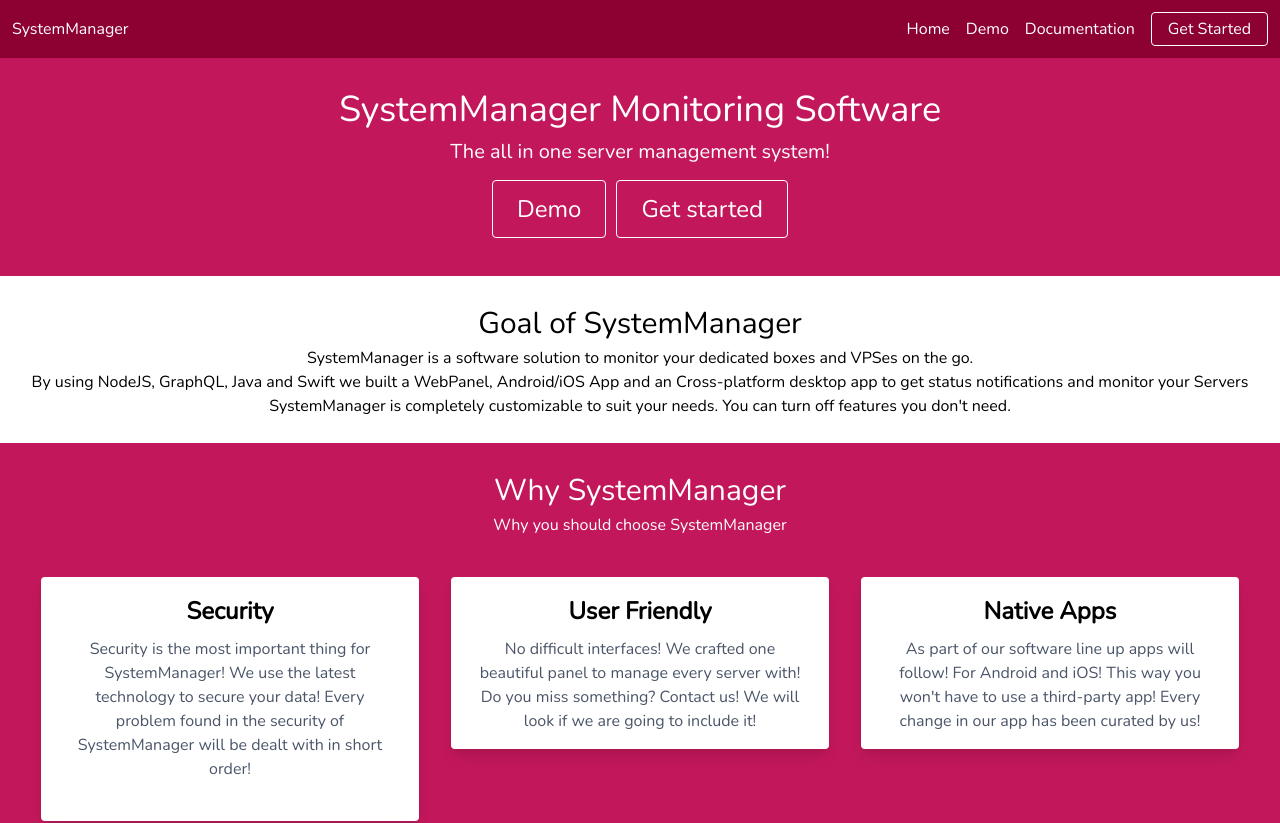
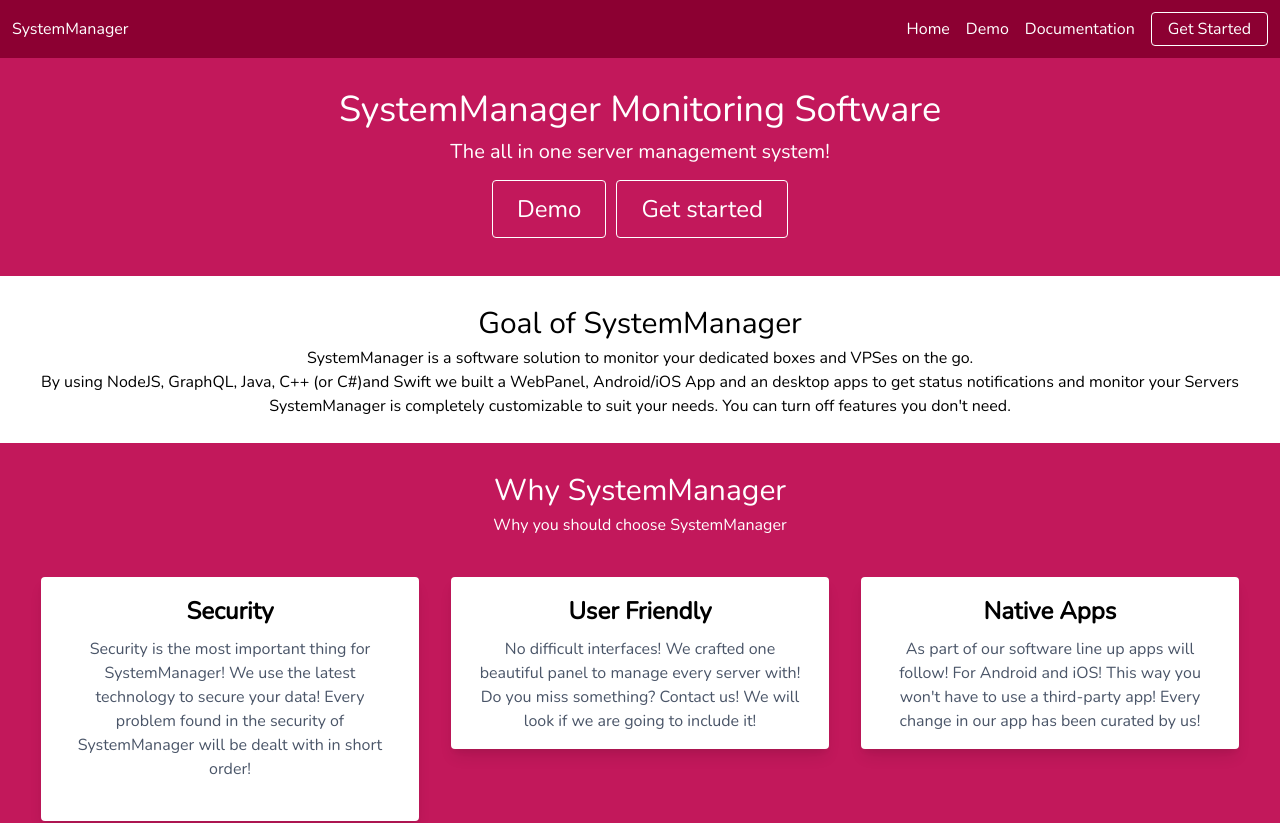
Before and after one commit to systemmanager-io/Showcase, a React (Create React App) app: page / in a window 1280 px wide. Shown: the top 823 px of the page. Built offline with nearby package versions, Linux system fonts and the light colour scheme.

Commit message:
Update src/pages/Homepage.js

```diff
--- a/src/pages/Homepage.js
+++ b/src/pages/Homepage.js
@@ -22,8 +22,8 @@ export default class Homepage extends React.Component {
                         <h2 className="text-3xl">Goal of SystemManager</h2>
                         <p>SystemManager is a software solution to monitor your dedicated boxes and VPSes on the
                             go. <br/>
-                            By using NodeJS, GraphQL, Java and Swift we built a WebPanel, Android/iOS App and an
-                            Cross-platform desktop app to
+                            By using NodeJS, GraphQL, Java, C++ (or C#)and Swift we built a WebPanel, Android/iOS App and an
+                            desktop apps to
                             get status notifications and monitor your Servers<br/>
                             SystemManager is completely customizable to suit your needs. You can turn off features you
                             don't need.<br/>
```
